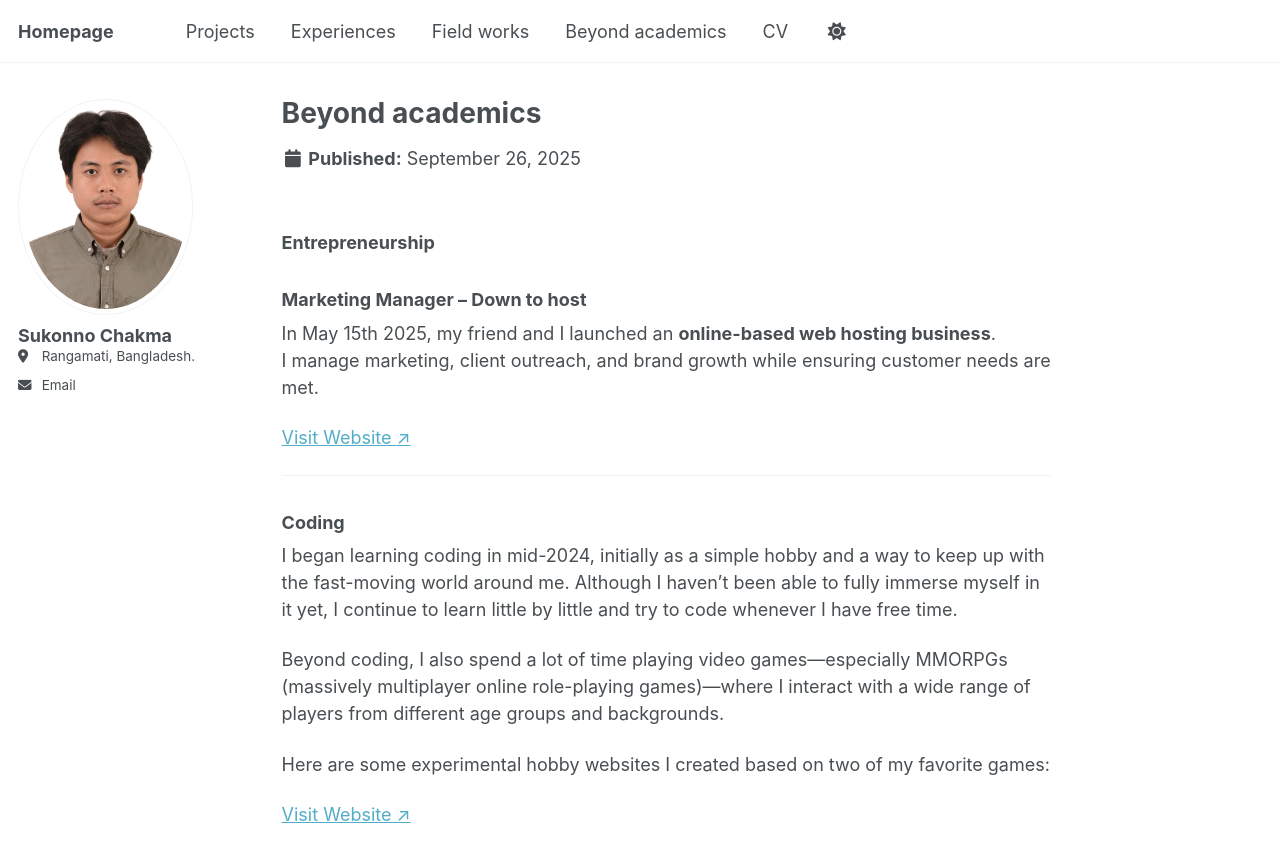
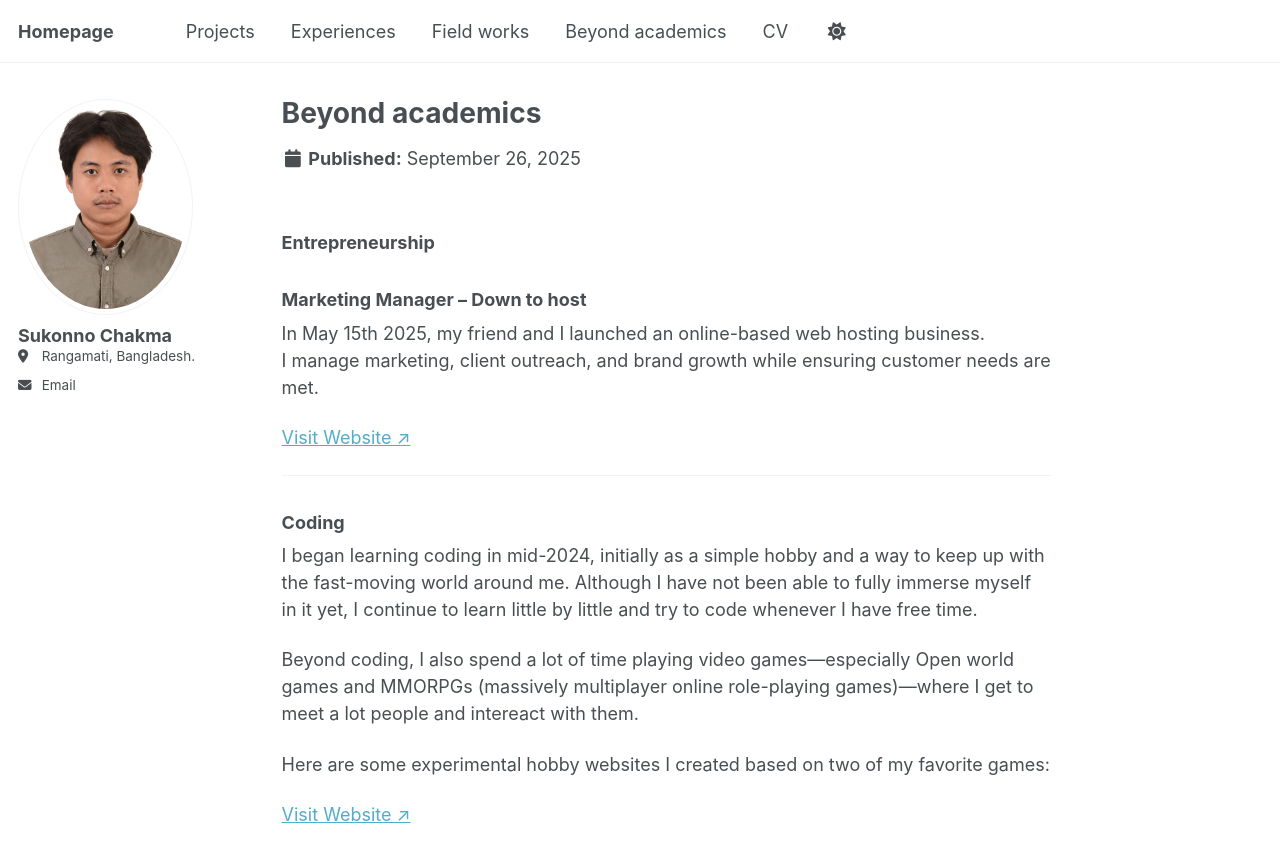
Before and after one commit to Sukonno-Chakma/Sukonno-Chakma.github.io, a Jekyll site: the page built from _academics/Academics.md, in a window 1280 px wide and 1095 px high. Shown: the top 862 px of the window. Built offline with Jekyll 4.4.1, drawn with Linux system fonts in a browser that asks for light colours.

Commit message:
Update Academics.md

```diff
--- a/_academics/Academics.md
+++ b/_academics/Academics.md
@@ -7,16 +7,16 @@ author_profile: true
 
 ### Entrepreneurship
 ### Marketing Manager – Down to host
-In May 15th 2025, my friend and I launched an **online-based web hosting business**.
+In May 15th 2025, my friend and I launched an online-based web hosting business.
 I manage marketing, client outreach, and brand growth while ensuring customer needs are met.
 
 [Visit Website ↗](https://downtohost.com/)
 
 ---
 ### Coding
-I began learning coding in mid-2024, initially as a simple hobby and a way to keep up with the fast-moving world around me. Although I haven’t been able to fully immerse myself in it yet, I continue to learn little by little and try to code whenever I have free time.
+I began learning coding in mid-2024, initially as a simple hobby and a way to keep up with the fast-moving world around me. Although I have not been able to fully immerse myself in it yet, I continue to learn little by little and try to code whenever I have free time.
 
-Beyond coding, I also spend a lot of time playing video games—especially MMORPGs (massively multiplayer online role-playing games)—where I interact with a wide range of players from different age groups and backgrounds.
+Beyond coding, I also spend a lot of time playing video games—especially Open world games and MMORPGs (massively multiplayer online role-playing games)—where I get to meet a lot people and intereact with them.
 
 Here are some experimental hobby websites I created based on two of my favorite games:
 
```
